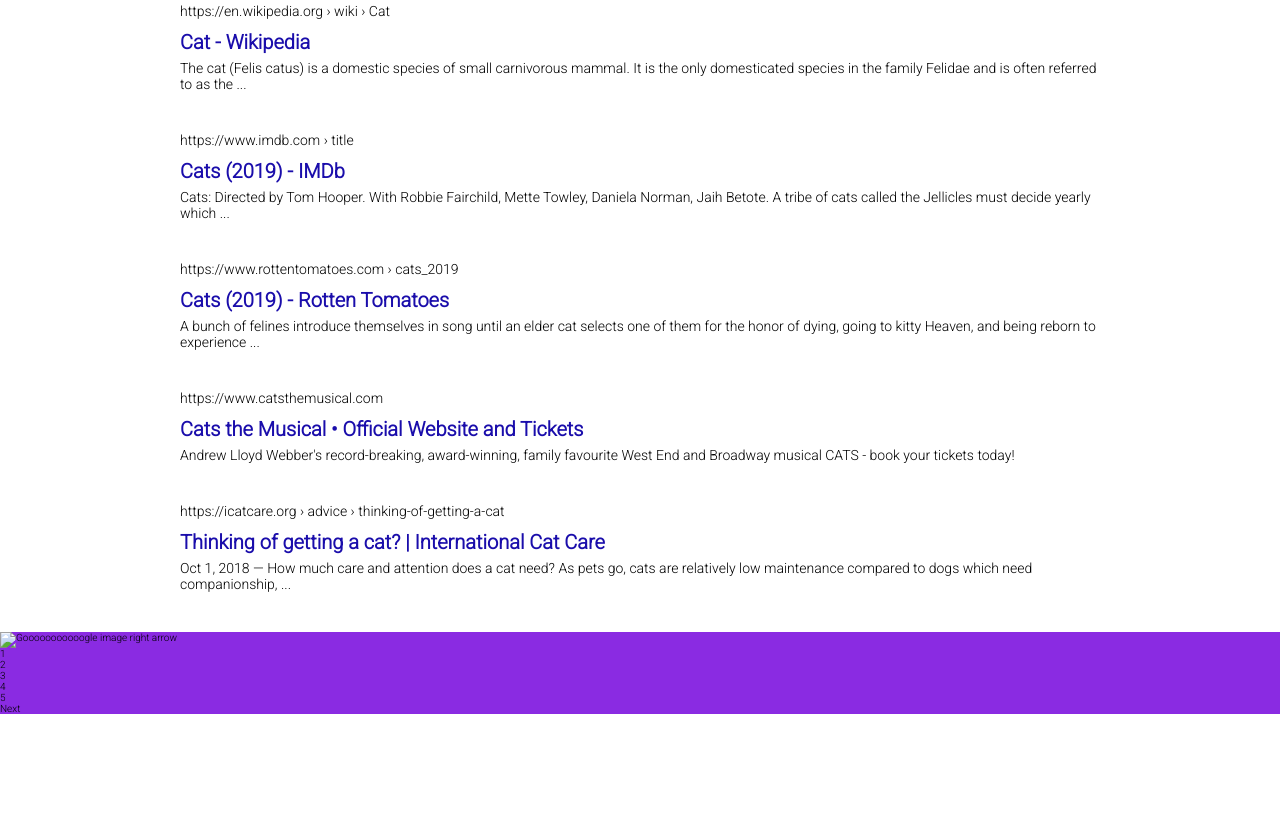
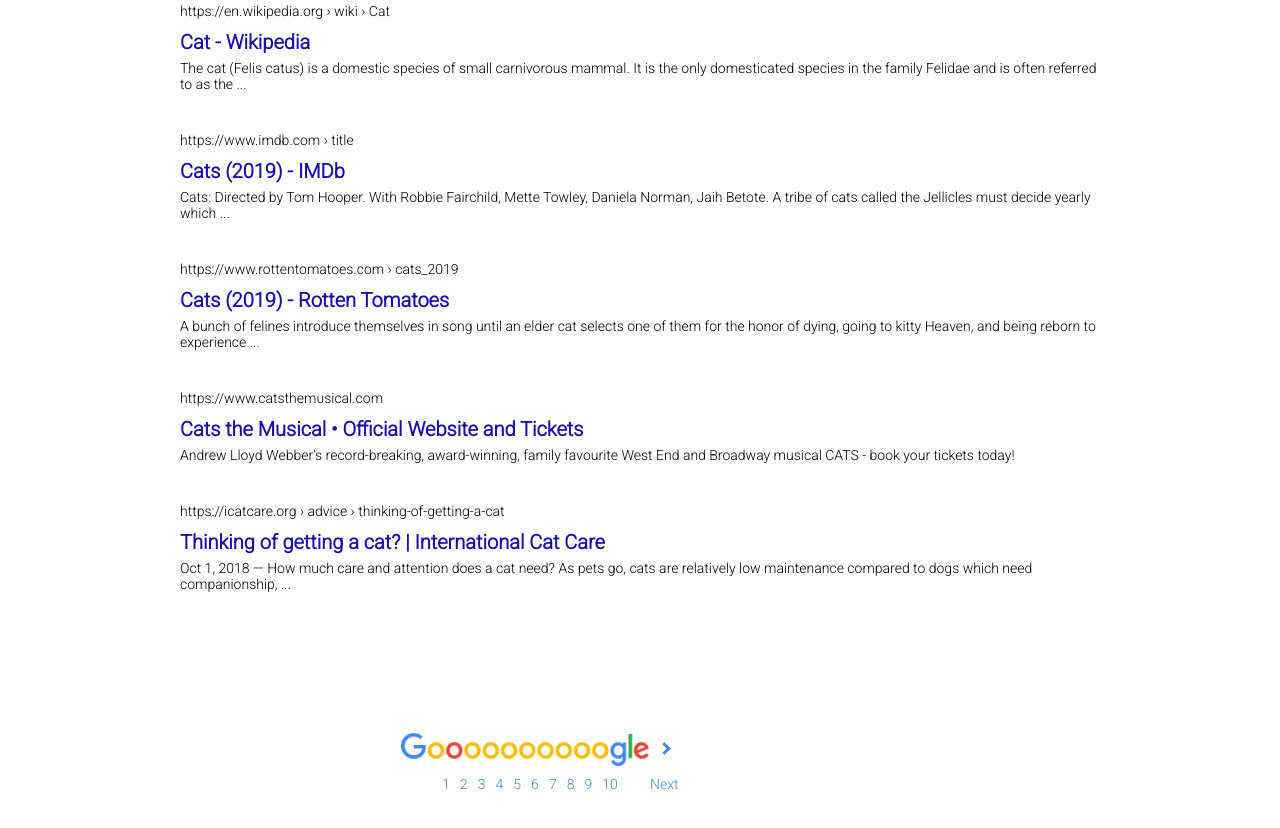
Before and after one commit to Purcell-Kevingithub/google_searchresults_page, a website: page index.html in a window 1280 px wide. Shown: the part 316-1144 px from the top of the page. Before the commit the page ends 1030 px from the top, so only its background shows below. Drawn offline with Linux system fonts and the light colour scheme.

Commit message:
added googlepagination.png finished styling footer.

```diff
--- a/index.html
+++ b/index.html
@@ -97,19 +97,21 @@
     </main>
 
     <footer>
-      <div>
-        <img src="" alt="Gooooooooooogle image" />
-        right arrow
-      </div>
-      <div>
-        <ol>
-          <li>1</li>
-          <li>2</li>
-          <li>3</li>
-          <li>4</li>
-          <li>5</li>
-        </ol>
-        <p>Next</p>
+        <img src="./googlepagination.png" alt="Gooooooooooogle image" class="google-img" />
+        <div class="right-arrow"><i class="arrow right cursor"></i></div>
+        <ul class="pagination">
+          <li class="cursor num">1</li>
+          <li class="cursor num">2</li>
+          <li class="cursor num">3</li>
+          <li class="cursor num">4</li>
+          <li class="cursor num">5</li>
+          <li class="cursor num">6</li>
+          <li class="cursor num">7</li>
+          <li class="cursor num">8</li>
+          <li class="cursor num">9</li>
+          <li class="cursor num">10</li>
+        </ul>
+        <p class="next-text cursor">Next</p>
       </div>
     </footer>
   </body>
--- a/style.css
+++ b/style.css
@@ -11,6 +11,7 @@
 
 :root {
   --primary-color: #1a0dab;
+  --secondary-color: #4285f4;
 }
 
 html {
@@ -57,5 +58,60 @@
 }
 
 footer {
-  background-color: blueviolet;
+  background-color: #fff;
+  margin: 10rem 40rem;
+  width: 500px;
+  font-size: 1.4rem;
+  display: grid;
+  grid-template-columns: repeat(2, 1fr);
+  row-gap: 1rem;
+  color: var(--secondary-color);
 }
+
+footer .google-img {
+  width: 100%;
+}
+
+footer .right-arrow {
+  display: flex;
+  align-items: center;
+  padding-left: 1rem;
+}
+
+footer .pagination {
+  grid-row: 2/ 3;
+  grid-column: 1/2;
+  display: flex;
+  justify-content: center;
+  align-items: center;
+  list-style: none;
+}
+
+footer li {
+  padding-left: 1rem;
+}
+
+footer .next-text {
+  grid-row: 2/ 3;
+  grid-column: 2/3;
+}
+
+.arrow {
+  border: solid var(--secondary-color);
+  border-width: 0 3px 3px 0;
+  display: inline-block;
+  padding: 3px;
+}
+
+.right {
+  transform: rotate(-45deg);
+}
+
+.cursor {
+  cursor: pointer;
+}
+
+.cursor:hover {
+  text-decoration: underline;
+  color: var(--secondary-color);
+}
```
Also changed, not shown: googlepagination.png (added).
